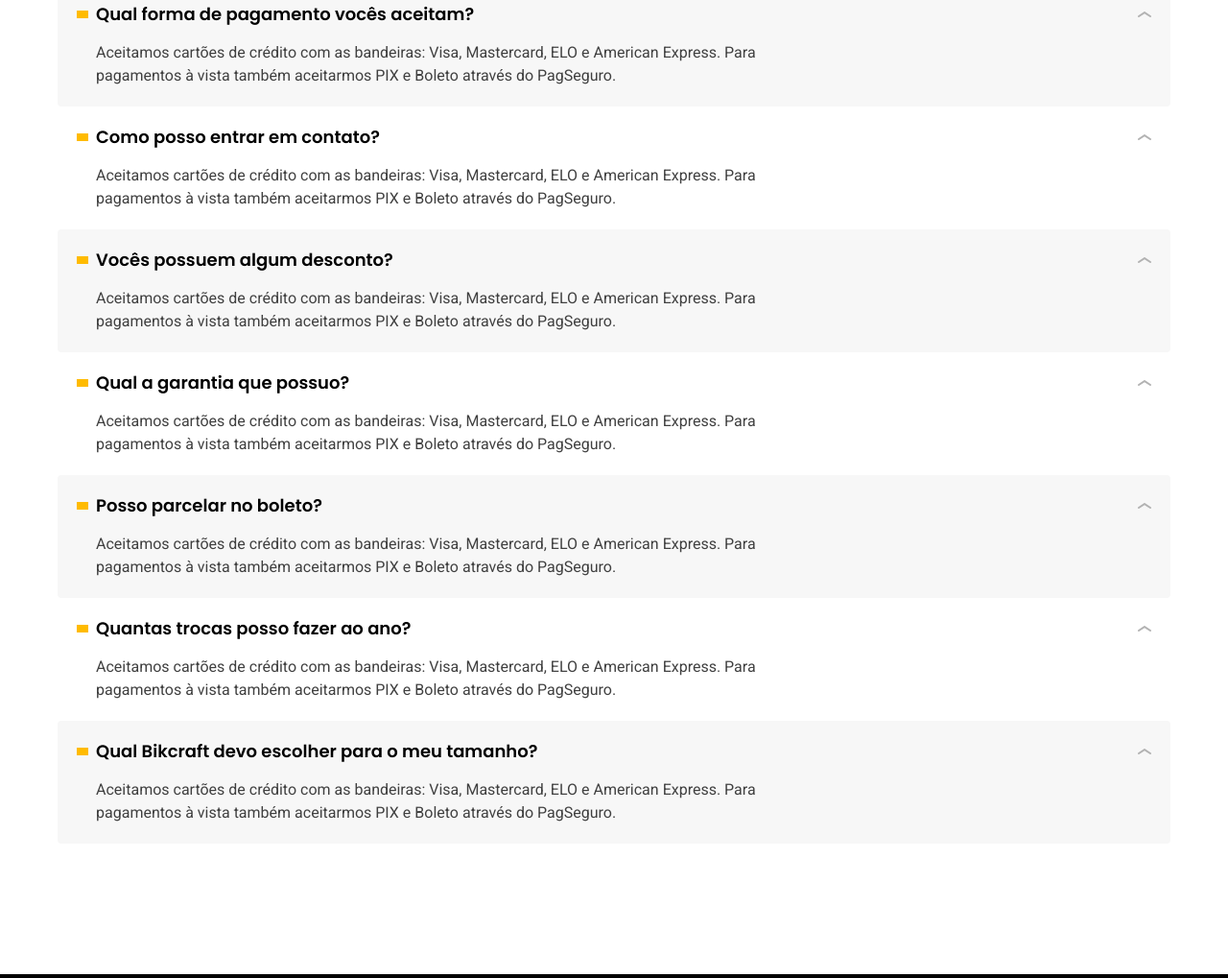
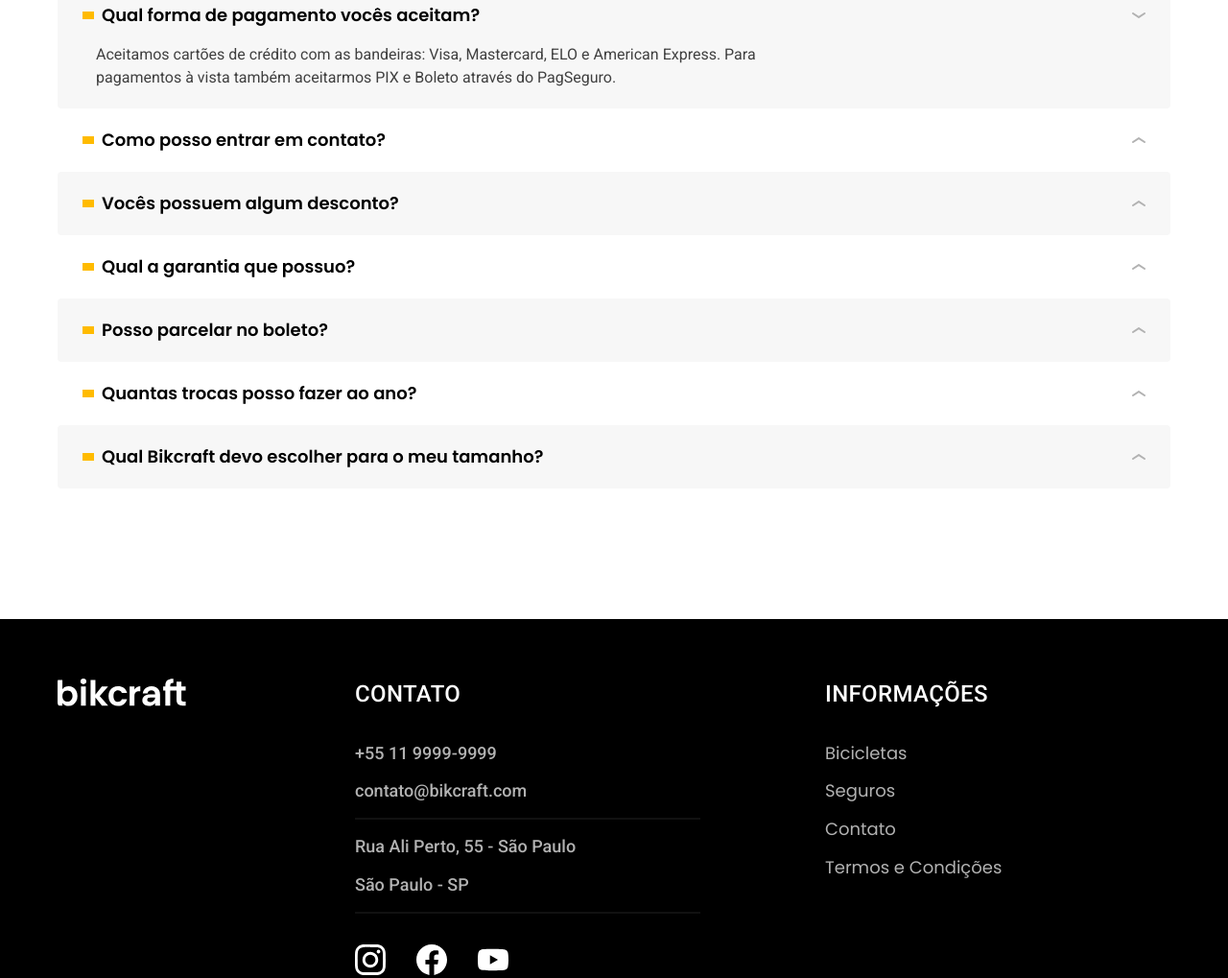
Before and after one commit to jaqueamartins/bikcraft, a plain HTML site: page seguros.html in a window 1280 px wide. Shown: the part 1856-2875 px from the top of the page at 96% size. Drawn offline with Linux system fonts and the light colour scheme.

Commit message:
itens orçamento e toggle das perguntas

```diff
--- a/css/seguros/perguntas.css
+++ b/css/seguros/perguntas.css
@@ -1,30 +1,34 @@
-.perguntas{
+.perguntas {
   padding-top: 120px;
   padding-bottom: 120px;
 }
 
-.perguntas h2{
+.perguntas h2 {
   margin-bottom: 60px;
 }
 
-.perguntas dl > div{
+.perguntas dl > div {
   padding: 20px;
   border-radius: 4px;
 }
 
-.perguntas dl >div:nth-child(odd){
+.perguntas dl > div:nth-child(odd) {
   background-color: var(--cor-1);
 }
 
-.perguntas dt{
+.perguntas button {
   display: grid;
   grid-template-columns: auto 1fr auto;
   align-items: center;
   gap: 8px;
   cursor: pointer;
+  border: none;
+  background: none;
+  width: 100%;
+  text-align: left;
 }
 
-.perguntas dt::before{
+.perguntas button::before {
   content: "";
   display: inline-block;
   width: 12px;
@@ -32,7 +36,7 @@
   background-color: var(--cor-p1);
 }
 
-.perguntas dt::after{
+.perguntas button::after {
   content: "";
   display: inline-block;
   width: 14px;
@@ -41,24 +45,32 @@
   transition: 0.3s;
 }
 
-.perguntas dt:hover::after{
+.perguntas button:hover::after,
+.perguntas button[aria-expanded="true"]::after {
   transform: rotate(180deg);
 }
 
-.perguntas dd{
+.perguntas dd {
+  display: none;
+}
+
+.perguntas dd.ativa {
+  display: block;
+}
+
+.perguntas dd {
   padding-left: 20px;
   padding-top: 16px;
   max-width: 80ch;
 }
 
-@media (max-width: 800px){
-    .perguntas{
+@media (max-width: 800px) {
+  .perguntas {
     padding-top: 60px;
     padding-bottom: 60px;
   }
 
-    .perguntas h3{
+  .perguntas h3 {
     margin-bottom: 40px;
   }
-
 }
--- a/js/script.js
+++ b/js/script.js
@@ -13,3 +13,38 @@ function ativarLink(link) {
 }
 
 links.forEach(ativarLink);
+
+// ATIVAR ITENS NO ORÇAMENTO
+
+const parametros = new URLSearchParams(location.search);
+
+function ativarProduto(parametro) {
+  const elemento = document.getElementById(parametro);
+  if (elemento) {
+    elemento.checked = true;
+  }
+}
+
+parametros.forEach(ativarProduto);
+
+//TOGGLE PERGUNTAS FREQUENTES
+
+const perguntas = document.querySelectorAll(".perguntas button");
+
+function ativarPergunta(event) {
+  const pergunta = event.currentTarget;
+  const controls = pergunta.getAttribute("aria-controls");
+  const resposta = document.getElementById(controls);
+
+  resposta.classList.toggle("ativa");
+  const ativa = resposta.classList.contains("ativa");
+  pergunta.setAttribute("aria-expanded", ativa);
+}
+
+function eventosPerguntas(pergunta) {
+  pergunta.addEventListener("click", ativarPergunta);
+}
+
+perguntas.forEach(eventosPerguntas);
+
+console.log(perguntas);
--- a/seguros.html
+++ b/seguros.html
@@ -50,7 +50,11 @@
             <li>Suporte 08h às 18h</li>
             <li>Cobertura estadual</li>
           </ul>
-          <a class="botao secundario" href="./orcamento.html">Inscreva-se</a>
+          <a
+            class="botao secundario"
+            href="./orcamento.html?tipo=seguro&produto=prata"
+            >Inscreva-se</a
+          >
         </div>
         <div class="seguros-item">
           <h3 class="font-1-xl cor-p1">OURO</h3>
@@ -65,7 +69,9 @@
             <li>Desconto em parceiros</li>
             <li>Acesso ao Clube Bikcraft</li>
           </ul>
-          <a class="botao" href="./orcamento.html">Inscreva-se</a>
+          <a class="botao" href="./orcamento.html?tipo=seguro&produto=ouro"
+            >Inscreva-se</a
+          >
         </div>
       </div>
     </main>
@@ -130,58 +136,112 @@
       </h2>
       <dl>
         <div>
-          <dt class="font-1-m-b">Qual forma de pagamento vocês aceitam?</dt>
-          <dd class="font-2-s cor-9">
+          <dt>
+            <button
+              class="font-1-m-b"
+              aria-controls="pergunta1"
+              aria-expanded="true"
+            >
+              Qual forma de pagamento vocês aceitam?
+            </button>
+          </dt>
+          <dd id="pergunta1" class="font-2-s cor-9 ativa">
             Aceitamos cartões de crédito com as bandeiras: Visa, Mastercard, ELO
             e American Express. Para pagamentos à vista também aceitarmos PIX e
             Boleto através do PagSeguro.
           </dd>
         </div>
         <div>
-          <dt class="font-1-m-b">Como posso entrar em contato?</dt>
-          <dd class="font-2-s cor-9">
+          <dt>
+            <button
+              class="font-1-m-b"
+              aria-controls="pergunta2"
+              aria-expanded="false"
+            >
+              Como posso entrar em contato?
+            </button>
+          </dt>
+          <dd id="pergunta2" class="font-2-s cor-9">
             Aceitamos cartões de crédito com as bandeiras: Visa, Mastercard, ELO
             e American Express. Para pagamentos à vista também aceitarmos PIX e
             Boleto através do PagSeguro.
           </dd>
         </div>
         <div>
-          <dt class="font-1-m-b">Vocês possuem algum desconto?</dt>
-          <dd class="font-2-s cor-9">
+          <dt>
+            <button
+              class="font-1-m-b"
+              aria-controls="pergunta3"
+              aria-expanded="false"
+            >
+              Vocês possuem algum desconto?
+            </button>
+          </dt>
+          <dd id="pergunta3" class="font-2-s cor-9">
             Aceitamos cartões de crédito com as bandeiras: Visa, Mastercard, ELO
             e American Express. Para pagamentos à vista também aceitarmos PIX e
             Boleto através do PagSeguro.
           </dd>
         </div>
         <div>
-          <dt class="font-1-m-b">Qual a garantia que possuo?</dt>
-          <dd class="font-2-s cor-9">
+          <dt>
+            <button
+              class="font-1-m-b"
+              aria-controls="pergunta4"
+              aria-expanded="false"
+            >
+              Qual a garantia que possuo?
+            </button>
+          </dt>
+          <dd id="pergunta4" class="font-2-s cor-9">
             Aceitamos cartões de crédito com as bandeiras: Visa, Mastercard, ELO
             e American Express. Para pagamentos à vista também aceitarmos PIX e
             Boleto através do PagSeguro.
           </dd>
         </div>
         <div>
-          <dt class="font-1-m-b">Posso parcelar no boleto?</dt>
-          <dd class="font-2-s cor-9">
+          <dt>
+            <button
+              class="font-1-m-b"
+              aria-controls="pergunta5"
+              aria-expanded="false"
+            >
+              Posso parcelar no boleto?
+            </button>
+          </dt>
+          <dd id="pergunta5" class="font-2-s cor-9">
             Aceitamos cartões de crédito com as bandeiras: Visa, Mastercard, ELO
             e American Express. Para pagamentos à vista também aceitarmos PIX e
             Boleto através do PagSeguro.
           </dd>
         </div>
         <div>
-          <dt class="font-1-m-b">Quantas trocas posso fazer ao ano?</dt>
-          <dd class="font-2-s cor-9">
+          <dt>
+            <button
+              class="font-1-m-b"
+              aria-controls="pergunta6"
+              aria-expanded="false"
+            >
+              Quantas trocas posso fazer ao ano?
+            </button>
+          </dt>
+          <dd id="pergunta6" class="font-2-s cor-9">
             Aceitamos cartões de crédito com as bandeiras: Visa, Mastercard, ELO
             e American Express. Para pagamentos à vista também aceitarmos PIX e
             Boleto através do PagSeguro.
           </dd>
         </div>
         <div>
-          <dt class="font-1-m-b">
-            Qual Bikcraft devo escolher para o meu tamanho?
+          <dt>
+            <button
+              class="font-1-m-b"
+              aria-controls="pergunta7"
+              aria-expanded="false"
+            >
+              Qual Bikcraft devo escolher para o meu tamanho?
+            </button>
           </dt>
-          <dd class="font-2-s cor-9">
+          <dd id="pergunta7" class="font-2-s cor-9">
             Aceitamos cartões de crédito com as bandeiras: Visa, Mastercard, ELO
             e American Express. Para pagamentos à vista também aceitarmos PIX e
             Boleto através do PagSeguro.
```
Also changed, not shown: bicicletas/magic.html (+1 -1 lines), bicicletas/nebula.html (+1 -1 lines), bicicletas/nimbus.html (+1 -1 lines). Lines whose indentation alone changed are shown as unchanged.
